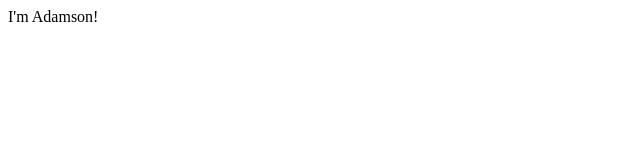
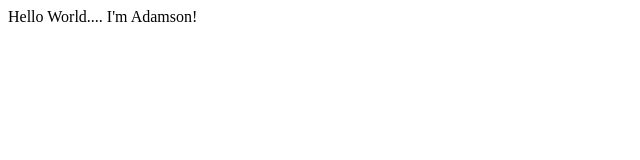
Before and after one commit to adamsonbaeta/adamsonbaeta.com, a plain HTML site: page index.html in a window 1280 px wide. Shown: the whole page, without its empty margins (0-640 px from the left). Drawn offline with Linux system fonts and the light colour scheme.

Commit message:
hello world added

```diff
--- a/index.html
+++ b/index.html
@@ -4,6 +4,6 @@
     <head>
     </head>
     <body>
-    	I'm Adamson!
+    	Hello World.... I'm Adamson!
     </body>
 </html>
```
